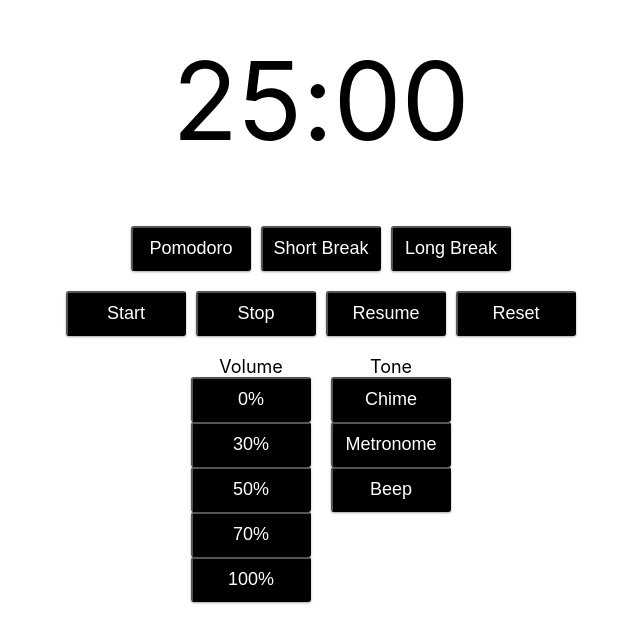
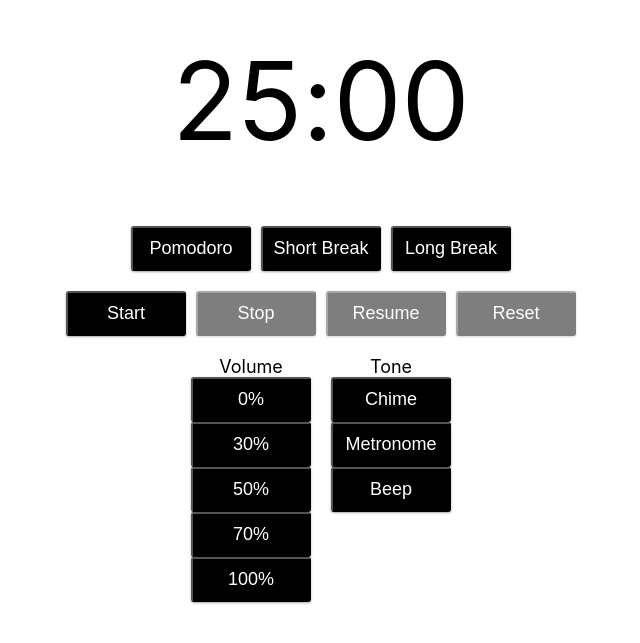
Before and after one commit to galvinma/pomotime, a React (Create React App) app: page / in a window 1280 px wide. Shown: the part 125-768 px from the top of the page, without its empty margins (319-959 px from the left). Built offline with nearby package versions, Linux system fonts and the light colour scheme.

Commit message:
Updated logic to control disabled button state

```diff
--- a/src/Pages/Home/Home.css
+++ b/src/Pages/Home/Home.css
@@ -64,3 +64,9 @@
 {
   font-size: 18px;
 }
+
+.disabled {
+  opacity: 0.5;
+  cursor: not-allowed;
+  pointer-events: none;
+}
--- a/src/Pages/Home/Home.js
+++ b/src/Pages/Home/Home.js
@@ -39,6 +39,12 @@ class Home extends React.Component {
       this.changeAudio = this.changeAudio.bind(this)
       this.changeVolume = this.changeVolume.bind(this)
       this.playTone = this.playTone.bind(this)
+      this.disableButtons = this.disableButtons.bind(this)
+  }
+
+  componentDidMount()
+  {
+    this.disableButtons(["START", "POMODORO", "SHORT", "LONG"], ["STOP", "RESUME", "RESET"])
   }
 
   changeAudio(event)
@@ -106,6 +112,7 @@ class Home extends React.Component {
   {
     if (this.state.duration-1 <= 0)
     {
+      this.playTone()
       this.resetTimer()
     }
     else
@@ -121,6 +128,28 @@ class Home extends React.Component {
         seconds: seconds,
         duration: current
       })
+    }
+  }
+
+  disableButtons(active, disabled)
+  {
+    for (var i=0; i<active.length; i++)
+    {
+      console.log(active[i])
+      const el = document.getElementById(`${active[i]}`)
+      if (typeof(el) != 'undefined' && el != null)
+      {
+        el.classList.remove("disabled");
+      }
+    }
+
+    for (var j=0; j<disabled.length; j++)
+    {
+      const el = document.getElementById(`${disabled[j]}`)
+      if (typeof(el) != 'undefined' && el != null)
+      {
+        el.classList.add("disabled");
+      }
     }
   }
 
@@ -152,7 +181,6 @@ class Home extends React.Component {
   resetTimer()
   {
     clearInterval(this.state.intervalID)
-    this.playTone()
 
     const mode = this.state.mode
     const duration = this.setDuration(mode)
@@ -167,6 +195,8 @@ class Home extends React.Component {
       minutes: minutes,
       seconds: seconds,
     })
+
+    this.disableButtons(["START", "POMODORO", "SHORT", "LONG"], ["STOP", "RESUME", "RESET"])
   }
 
   resumeTimer()
@@ -175,6 +205,8 @@ class Home extends React.Component {
     this.setState({
       intervalID: timer
     })
+
+    this.disableButtons(["STOP"], ["START", "RESUME", "RESET", "POMODORO", "SHORT", "LONG"])
   }
 
   setDuration(mode)
@@ -199,6 +231,8 @@ class Home extends React.Component {
     this.setState({
       intervalID: timer
     })
+
+    this.disableButtons(["STOP"], ["START", "RESUME", "RESET", "POMODORO", "SHORT", "LONG"])
   }
 
   stopTimer()
@@ -208,6 +242,8 @@ class Home extends React.Component {
     this.setState({
       pause: this.state.duration
     })
+
+    this.disableButtons(["RESUME", "RESET"], ["START", "STOP", "POMODORO", "SHORT", "LONG"])
   }
 
   timeLeft(timeLeft)
@@ -246,15 +282,15 @@ class Home extends React.Component {
             <div className="seconds">{this.state.seconds}</div>
           </div>
           <div className="controls-container">
-            <button className="control-button" value="POMODORO" onClick={this.changeMode}>Pomodoro</button>
-            <button className="control-button" value="SHORT" onClick={this.changeMode}>Short Break</button>
-            <button className="control-button" value="LONG" onClick={this.changeMode}>Long Break</button>
+            <button id="POMODORO" className="control-button" value="POMODORO" onClick={this.changeMode}>Pomodoro</button>
+            <button id="SHORT" className="control-button" value="SHORT" onClick={this.changeMode}>Short Break</button>
+            <button id="LONG" className="control-button" value="LONG" onClick={this.changeMode}>Long Break</button>
           </div>
           <div className="controls-container">
-            <button className="control-button" value="START" onClick={this.startTimer}>Start</button>
-            <button className="control-button" value="STOP" onClick={this.stopTimer}>Stop</button>
-            <button className="control-button" value="RESUME" onClick={this.resumeTimer}>Resume</button>
-            <button className="control-button" value="RESET" onClick={this.resetTimer}>Reset</button>
+            <button id="START" className="control-button" value="START" onClick={this.startTimer}>Start</button>
+            <button id="STOP" className="control-button" value="STOP" onClick={this.stopTimer}>Stop</button>
+            <button id="RESUME" className="control-button" value="RESUME" onClick={this.resumeTimer}>Resume</button>
+            <button id="RESET" className="control-button" value="RESET" onClick={this.resetTimer}>Reset</button>
           </div>
           <div className="options-container">
             <div className="volume-container">
```
